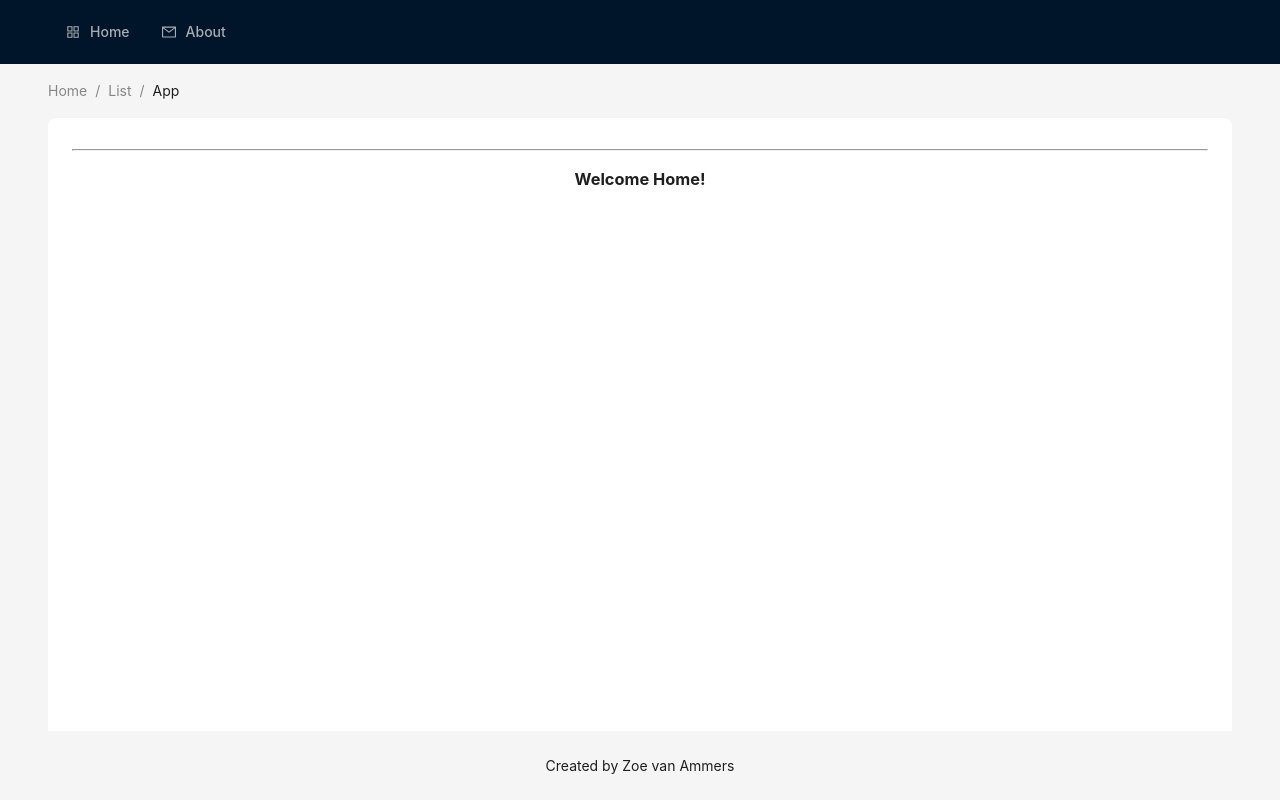
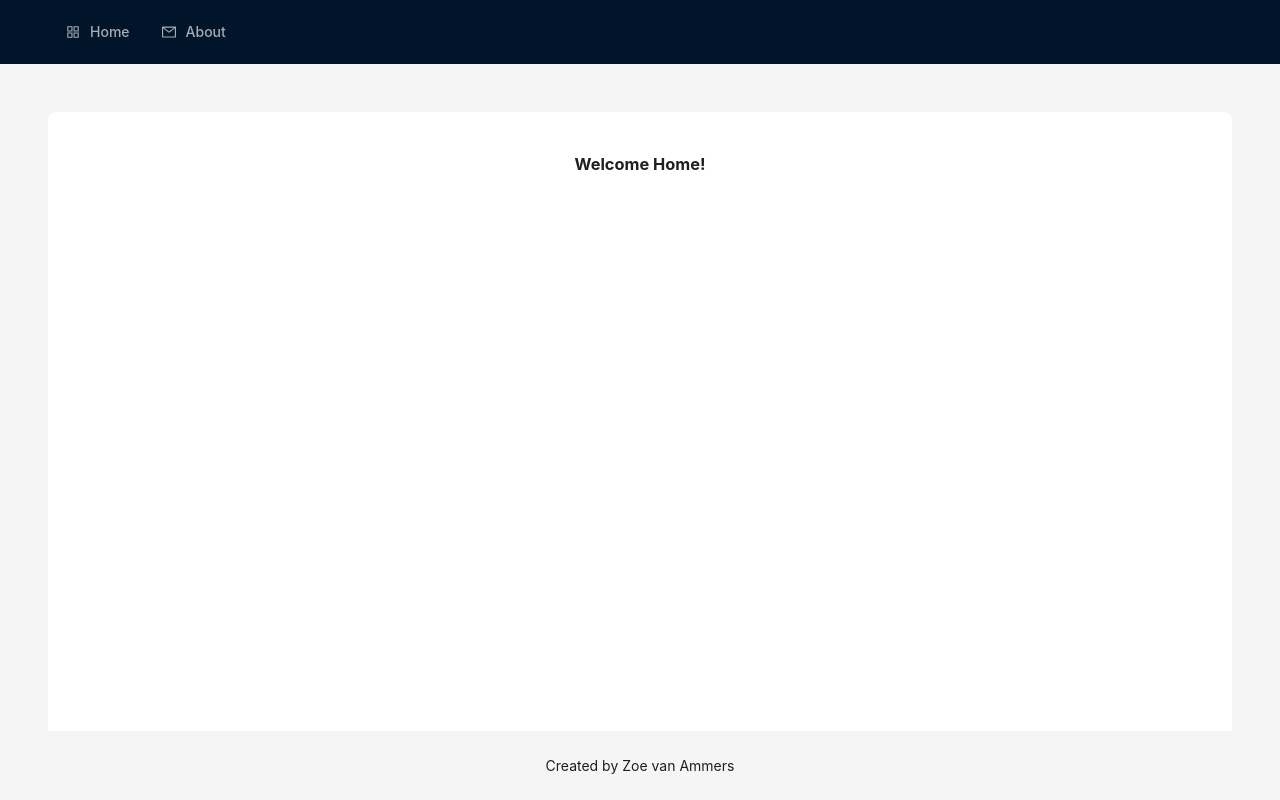
Before and after one commit to zvanammers/sst-demo-notes-app, a React (Vite) app in the folder notes/packages/frontend/: page / in a window 1280 px wide. Built offline with nearby package versions, Linux system fonts and the light colour scheme.

Commit message:
fix: styling

```diff
--- a/notes/packages/frontend/src/routes/__root.tsx
+++ b/notes/packages/frontend/src/routes/__root.tsx
@@ -59,12 +59,7 @@ function App() {
 					style={{ flex: 1, minWidth: 0 }}
 				/>
 			</Header>
-			<Content style={{ padding: '0 48px' }}>
-				<Breadcrumb style={{ margin: '16px 0' }}>
-					<Breadcrumb.Item>Home</Breadcrumb.Item>
-					<Breadcrumb.Item>List</Breadcrumb.Item>
-					<Breadcrumb.Item>App</Breadcrumb.Item>
-				</Breadcrumb>
+			<Content style={{ padding: '48px 48px' }}>
 				<div
 					style={{
 						background: colorBgContainer,
@@ -73,7 +68,6 @@ function App() {
 						borderRadius: borderRadiusLG,
 					}}
 				>
-					<hr />
 					<Outlet />
 					<TanStackRouterDevtools />
 				</div>
```
